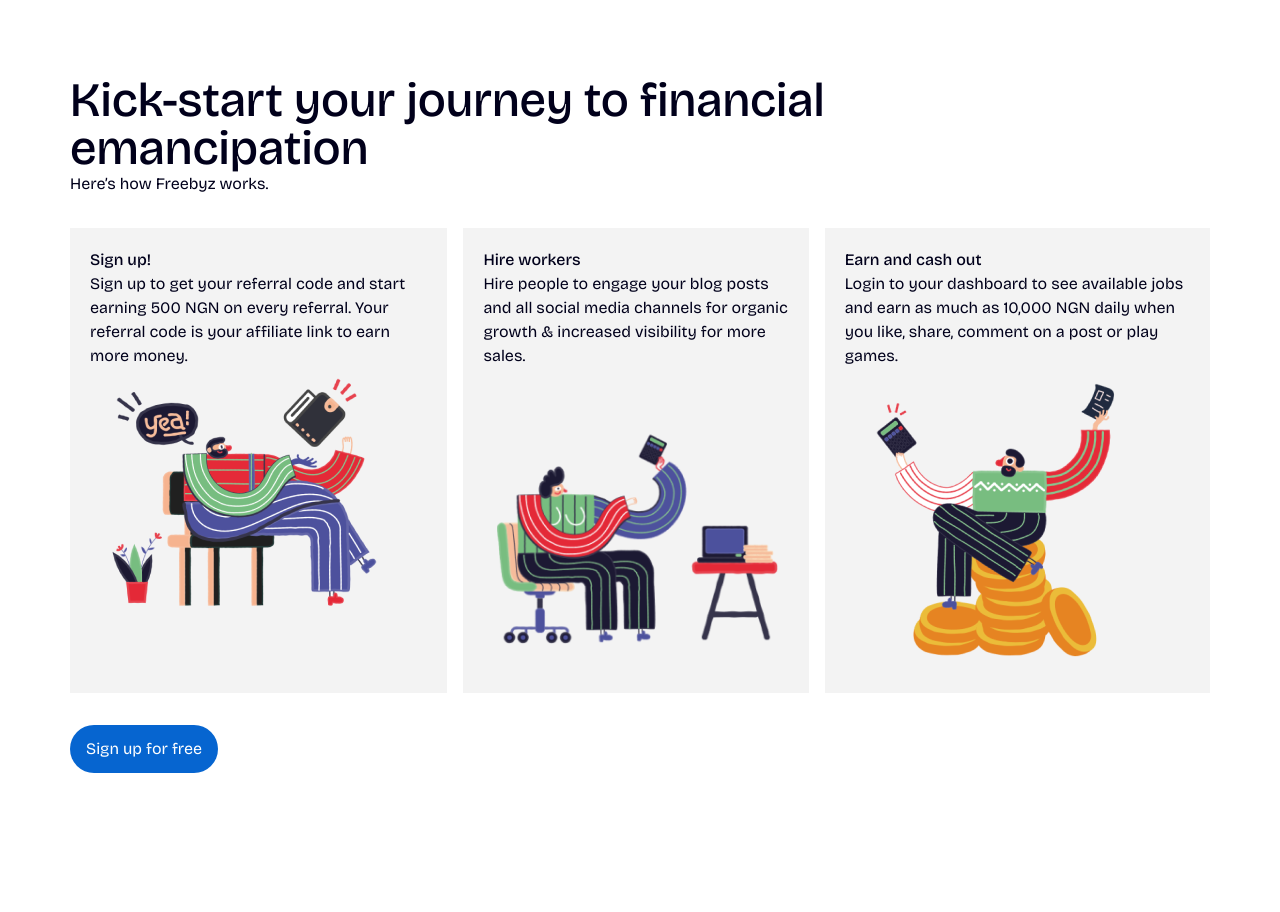
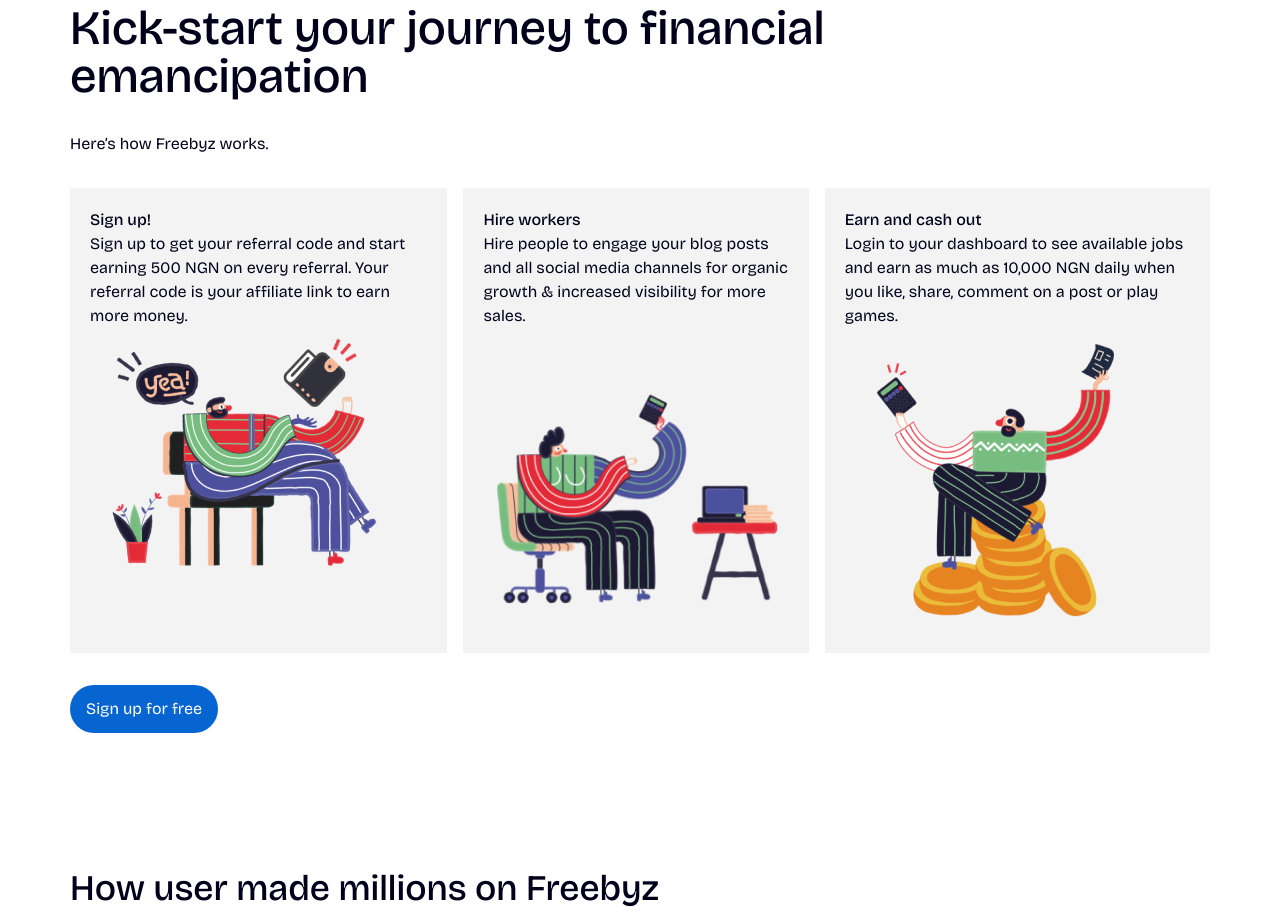
Before and after one commit to solotobby/gamification_fe, a React app: page /make-money in a window 1280 px wide. Shown: the part 1620-2532 px from the top of the page. Built offline with nearby package versions, Linux system fonts and the light colour scheme; the HTML template or start-up script is replaced by a standard one.

Commit message:
Adjust width for some components

```diff
--- a/src/components/landing-page/KickstartJourney.jsx
+++ b/src/components/landing-page/KickstartJourney.jsx
@@ -10,7 +10,7 @@ const KickstartJourney = () => {
             <p className="w-full mt-20 text-2xl font-medium leading-10 font-bricolage-grotesque md:text-5xl md:w-3/4">
                 Kick-start your journey to financial emancipation
             </p>
-            <p className="mb-8">Here’s how Freebyz works.</p>
+            <p className="my-8">Here’s how Freebyz works.</p>
 
 
             <div className="hidden gap-4 md:flex">
--- a/src/components/landing-page/MakeMoney.jsx
+++ b/src/components/landing-page/MakeMoney.jsx
@@ -6,7 +6,7 @@ const MakeMoney = () => {
         <div className="md:pt-8">
             <div className="container flex flex-col items-center justify-center pt-24 md:flex-row">
                 <div className="container flex flex-col md:flex-row">
-                    <div className="overflow-hidden md:w-96">
+                    <div className="overflow-hidden md:w-2/3">
                         <div>
                             <h1 className="mt-2 text-2xl font-medium font-bricolage-grotesque md:mt-20 md:text-5xl">
                                 How to make money on Freebyz
@@ -76,7 +76,7 @@ const MakeMoney = () => {
             <KickstartJourney />
 
             <div className="container pt-20">
-                <div className="overflow-hidden md:w-96">
+                <div className="overflow-hidden md:w-2/3">
                     <p className="py-6 text-2xl font-medium md:text-4xl">How user made millions on Freebyz</p>
                     <p>Last year (2023), a lot of our users became millionaires just by using FREEBYZ and we cannot keep the secrets they used away from you anymore! You can be a millionaire this month as well.</p>
                     <p className="py-2 ">What’s the secret?: <span className="italic font-medium font-style:">YOUR REFERRAL LINK</span></p>
--- a/src/components/landing-page/ResetLinkSent.jsx
+++ b/src/components/landing-page/ResetLinkSent.jsx
@@ -1,4 +1,3 @@
-import { useState } from 'react';
 import { Link } from "react-router-dom";
 
 
```
